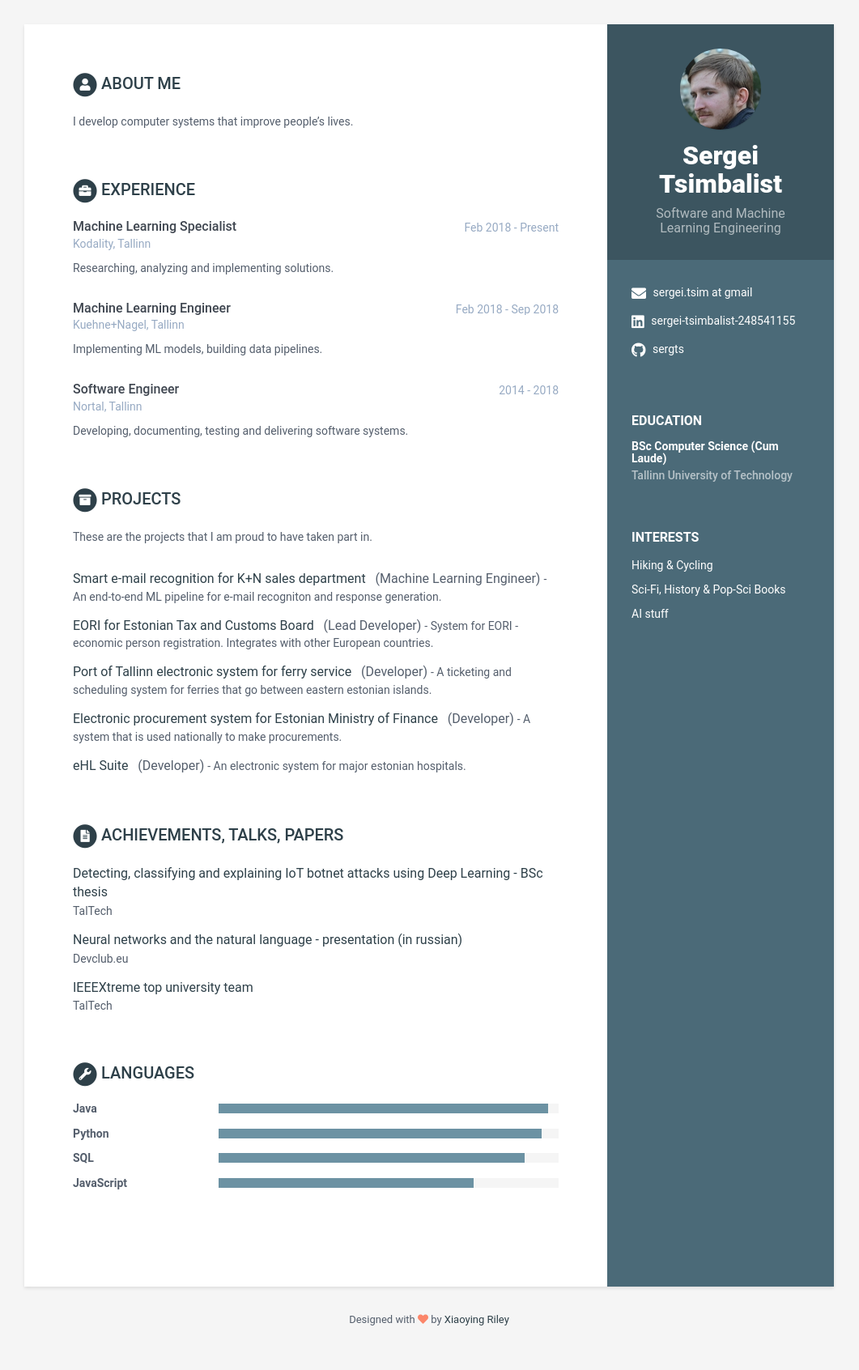
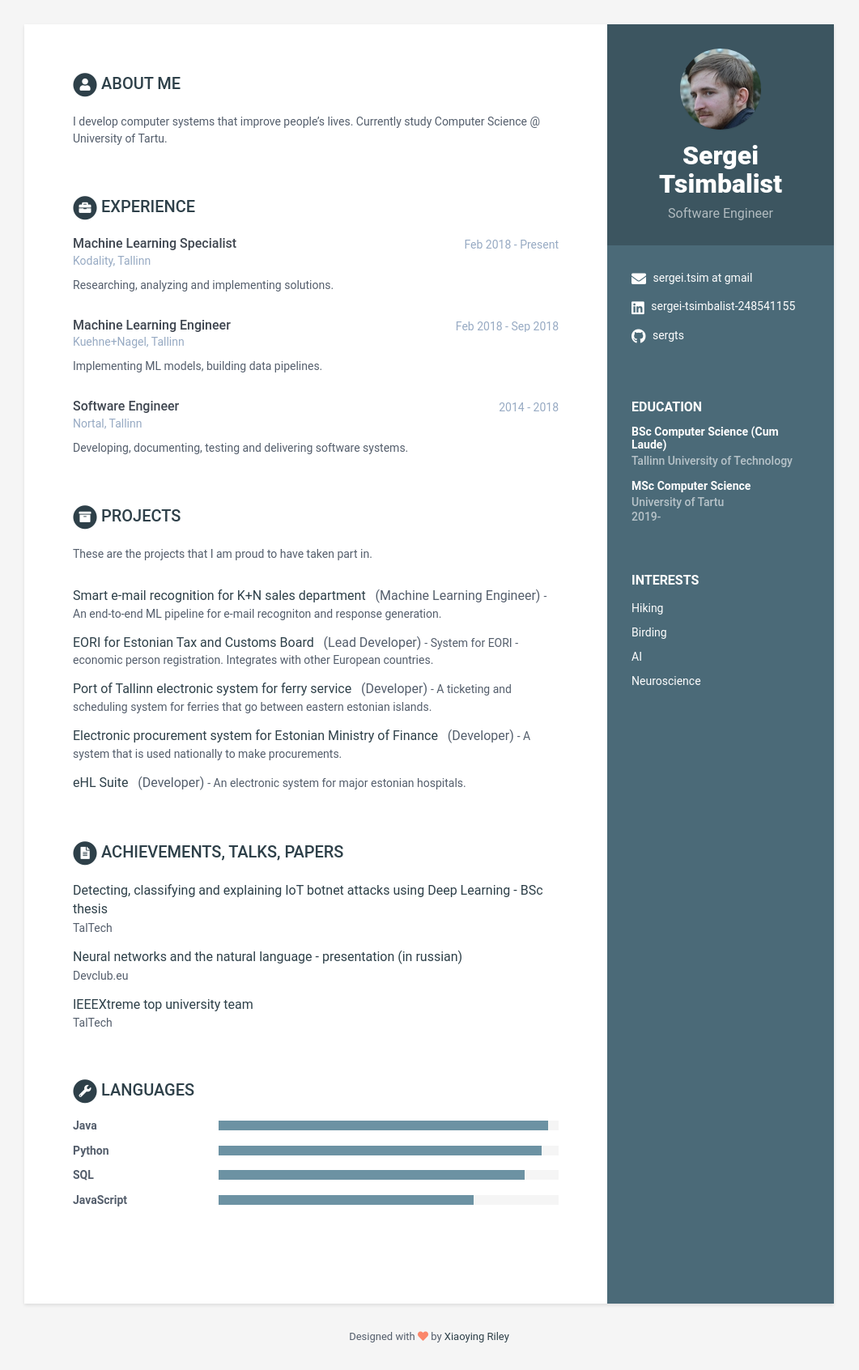
Before and after one commit to sergts/sergts.github.io, a Jekyll site: the page built from index.html, in a window 1280 px wide. Shown: the whole page at 81% size, without its empty margins (110-1171 px from the left). Built offline with Jekyll 4.4.1, drawn with Linux system fonts in a browser that asks for light colours; before the commit the page ends 1671 px from its top, so only the background shows below that.

Commit message:
Update data.yml

```diff
--- a/_data/data.yml
+++ b/_data/data.yml
@@ -8,7 +8,7 @@ sidebar:
 
     # Profile information
     name: Sergei Tsimbalist
-    tagline: Software and Machine Learning Engineering
+    tagline: Software Engineer
     avatar: mypic_small.jpg  #place a 100x100 picture inside /assets/images/ folder and provide the name of the file below
 
     # Sidebar links
@@ -24,26 +24,32 @@ sidebar:
     codewars:
 
     interests:
-      - item: Hiking & Cycling
+      - item: Hiking
         link:
 
-      - item: Sci-Fi, History & Pop-Sci Books
+      - item: Birding
         link:
 
-      - item: AI stuff
+      - item: AI
+        link:
+
+      - item: Neuroscience
         link:
 
 career-profile:
     title: About me
     summary: |
-      I develop computer systems that improve people's lives.
+      I develop computer systems that improve people's lives. Currently study Computer Science @ University of Tartu.
 
 education:
     - degree: BSc Computer Science (Cum Laude)
       university: Tallinn University of Technology
       time:
       details: |
-
+    - degree: MSc Computer Science
+      university: University of Tartu
+      time: 2019-
+      details: |
 
 experiences:
     - role: Machine Learning Specialist
```
